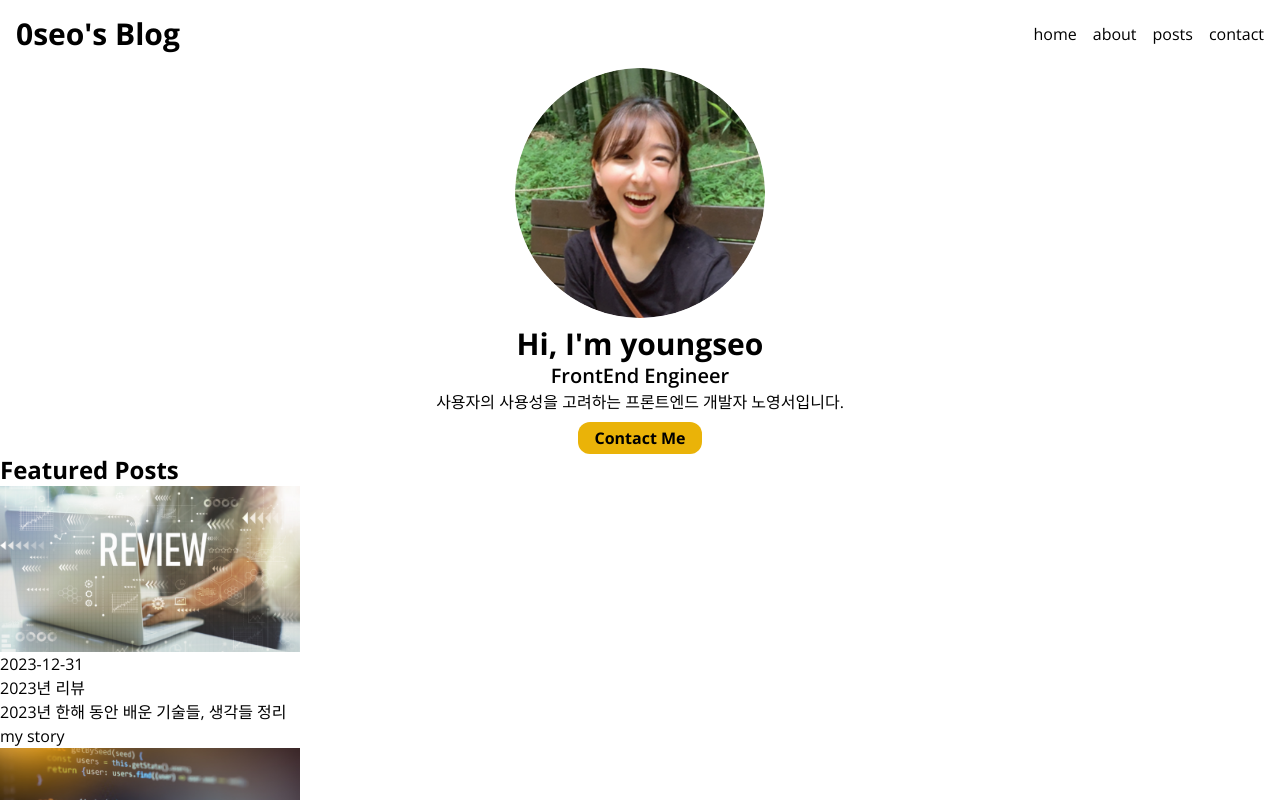
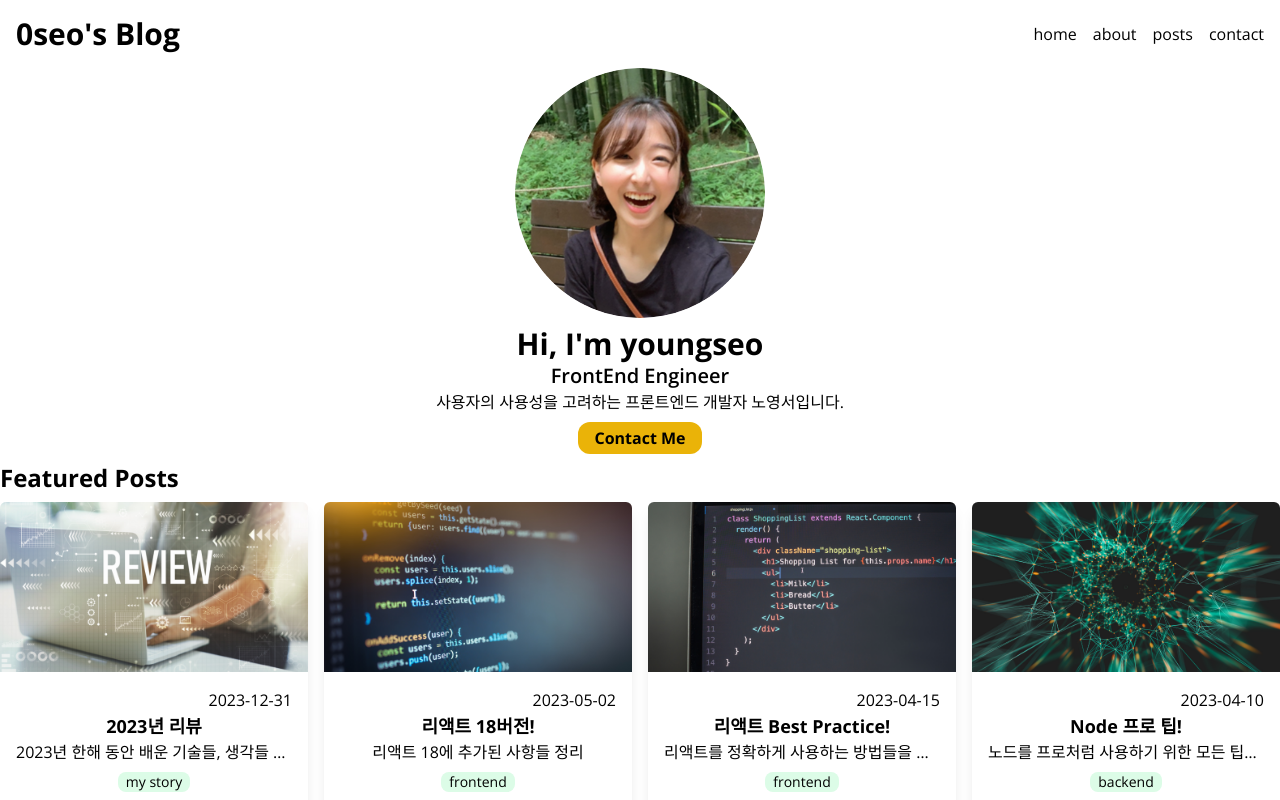
Before and after one commit to 0seo8/DreamCoding, a Next.js app in the folder blog/: page / in a window 1280 px wide. Built offline with nearby package versions, Linux system fonts and the light colour scheme.

Commit message:
feat: 피쳐된 포스트 보여주기- 스타일링

```diff
--- a/blog/src/components/FeaturedPosts.tsx
+++ b/blog/src/components/FeaturedPosts.tsx
@@ -8,7 +8,7 @@
     // 2. 모든 포스트 데이터를 보여줌.
   return (
   <section>
-   <h2 className="text-2xl font-bold">Featured Posts</h2>
+   <h2 className="text-2xl font-bold my-2">Featured Posts</h2>
     <PostsGrid posts={posts}/>
   </section>
  );
--- a/blog/src/components/PostCard.tsx
+++ b/blog/src/components/PostCard.tsx
@@ -10,11 +10,18 @@
 export default function PostCard({post: {title, path, description, featured, date, category}}:Props) {
   return (
   <Link href={`/post/${path}`}>
-    <Image src={`/images/posts/${path}.png`} alt={title} width={300} height={200} />
-    <div><time>{date.toString()}</time></div>
-    <h3>{title}</h3>
-    <p>{description}</p>
-    <span>{category}</span>
+   <article className="rounded-md overflow-hidden shadow-lg">
+     <Image className="w-full" src={`/images/posts/${path}.png`} alt={title} width={300} height={200} />
+     <div className="flex flex-col items-center p-4">
+       <time className="self-end">{date.toString()}</time>
+     <h3 className="text-lg font-bold">{title}</h3>
+     {/*truncate : 한줄이 넘어가면 자동으로 잘라지게 함 단, w-full이 적용된 상태여야지 적용이 됨.*/}
+     <p className="w-full truncate text-center">{description}</p>
+     <span className="text-sm rounded-lg bg-green-100 px-2 my-2">
+       {category}
+     </span>
+     </div>
+   </article>
   </Link>
  );
 }
--- a/blog/src/components/PostsGrid.tsx
+++ b/blog/src/components/PostsGrid.tsx
@@ -5,7 +5,7 @@
 type Props = { posts: Post[] }
 export default function PostsGrid({posts}: Props ) {
   return (
-  <ul>
+  <ul className="grid gap-4 grid-cols-1 sm:grid-cols-2 md:grid-cols-3 lg:grid-cols-4">
     {posts.map((post) => <li key={post.path}><PostCard post={post}/></li>)}
   </ul>
  );
```
